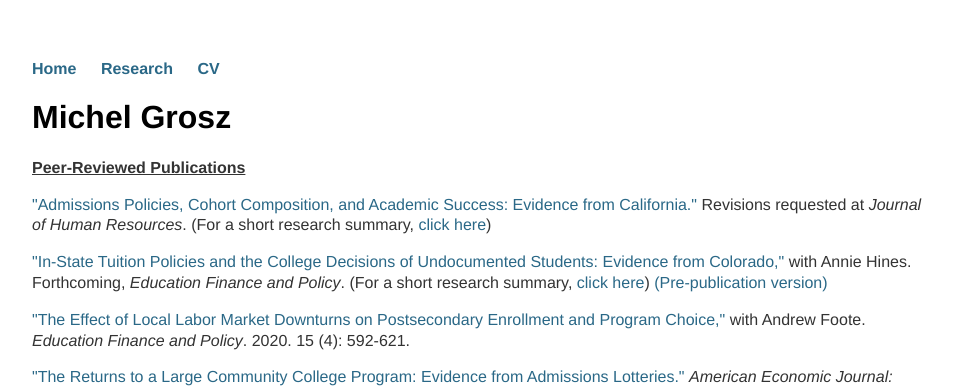
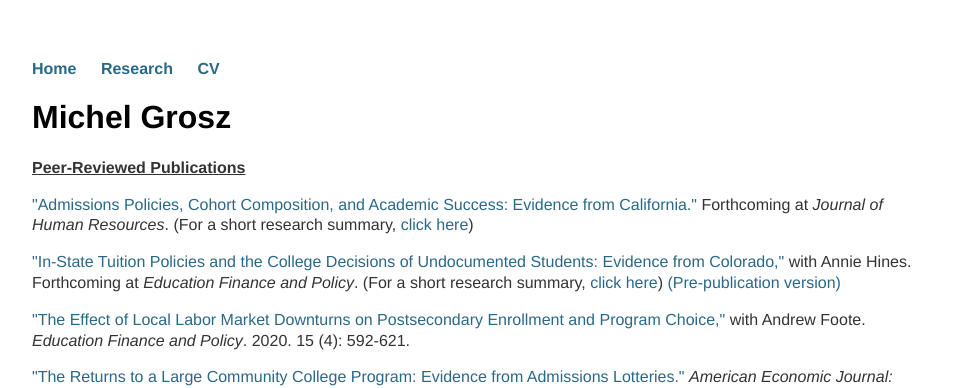
Before and after one commit to mzgrosz/mzgrosz.github.io, a Jekyll site: the page built from research/index.html, in a window 1280 px wide. Shown: the top 388 px of the page, without its empty margins (160-1116 px from the left). Built offline with Jekyll 4.4.1, drawn with Linux system fonts in a browser that asks for light colours.

Commit message:
Update index.html

```diff
--- a/research/index.html
+++ b/research/index.html
@@ -10,10 +10,10 @@ title: Michel Grosz
 
 <p><b><u>Peer-Reviewed Publications</u></b></p>
 
-<p><a href="https://www.edworkingpapers.com/ai21-356">&quot;Admissions Policies, Cohort Composition, and Academic Success: Evidence from California.&quot;</a> Revisions requested at <em> Journal of Human Resources</em>. (For a short research summary, <a href="https://mzgrosz.github.io/research/grosz_adnlott_onepager.pdf">click here</a>)<br>
+<p><a href="https://www.edworkingpapers.com/ai21-356">&quot;Admissions Policies, Cohort Composition, and Academic Success: Evidence from California.&quot;</a> Forthcoming at <em> Journal of Human Resources</em>. (For a short research summary, <a href="https://mzgrosz.github.io/research/grosz_adnlott_onepager.pdf">click here</a>)<br>
 	</p>
 
-<p><a href="https://www.mitpressjournals.org/doi/pdf/10.1162/edfp_a_00331">&quot;In-State Tuition Policies and the College Decisions of Undocumented Students: Evidence from Colorado,&quot;</a> with Annie Hines. Forthcoming, <em>Education Finance and Policy</em>. (For a short research summary, <a href="https://mzgrosz.github.io/research/gh_onepager.pdf">click here</a>) <a href="https://mzgrosz.github.io/research/gh_2009.pdf"> (Pre-publication version)</a> <br>
+<p><a href="https://www.mitpressjournals.org/doi/pdf/10.1162/edfp_a_00331">&quot;In-State Tuition Policies and the College Decisions of Undocumented Students: Evidence from Colorado,&quot;</a> with Annie Hines. Forthcoming at <em>Education Finance and Policy</em>. (For a short research summary, <a href="https://mzgrosz.github.io/research/gh_onepager.pdf">click here</a>) <a href="https://mzgrosz.github.io/research/gh_2009.pdf"> (Pre-publication version)</a> <br>
 	</p>
 
 <p><a href="https://www.mitpressjournals.org/doi/abs/10.1162/edfp_a_00288">&quot;The Effect of Local Labor Market Downturns on Postsecondary Enrollment and Program Choice,&quot;</a> with Andrew Foote.<em> Education Finance and Policy</em>. 2020. 15 (4): 592-621.  <br>
```
